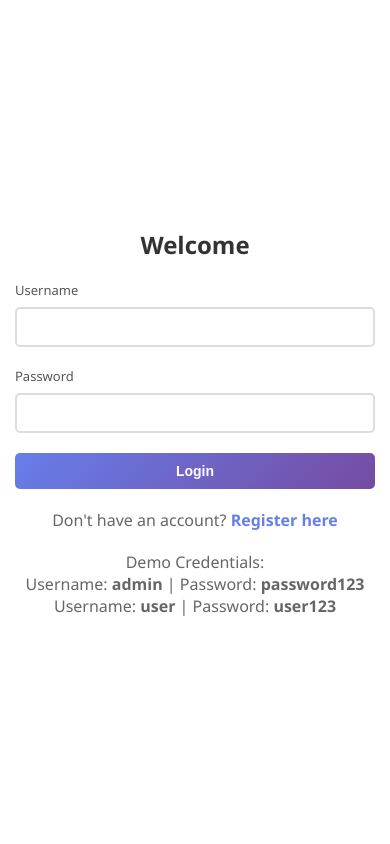
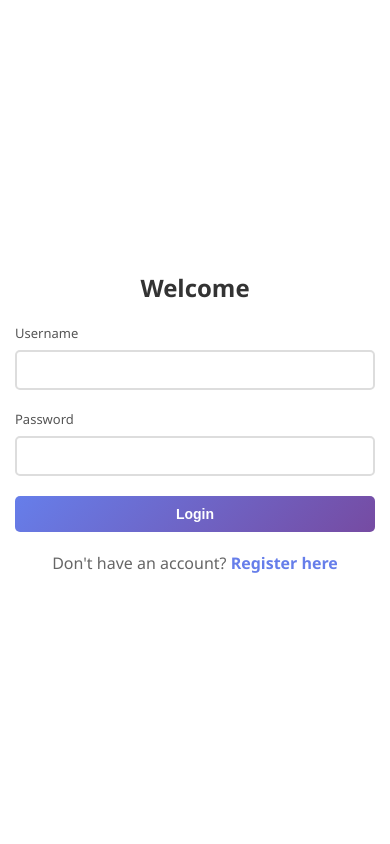
Before and after one commit to kirannxt/Ai-job-dectection-, a Flask app: page /login in a window 390 px wide. Run offline with Flask 3, Linux system fonts and the light colour scheme.

Commit message:
user id issue fixed

```diff
--- a/static/css/style.css
+++ b/static/css/style.css
@@ -7,10 +7,13 @@
 body {
     font-family: 'Segoe UI', Tahoma, Geneva, Verdana, sans-serif;
     min-height: 100vh;
+}
+
+body.auth-page {
     display: flex;
 }
 
-body::before {
+body.auth-page::before {
     content: '';
     position: fixed;
     left: 0;
@@ -25,7 +28,7 @@ body::before {
     justify-content: center;
 }
 
-body::after {
+body.auth-page::after {
     content: '';
     position: fixed;
     left: 10%;
@@ -38,12 +41,12 @@ body::after {
 }
 
 @media (max-width: 768px) {
-    body::before,
-    body::after {
+    body.auth-page::before,
+    body.auth-page::after {
         display: none;
     }
 
-    body {
+    body.auth-page {
         background: #f5f5f5;
     }
 }
--- a/templates/login.html
+++ b/templates/login.html
@@ -6,7 +6,7 @@
     <title>Flask App - Login</title>
     <link rel="stylesheet" href="{{ url_for('static', filename='css/style.css') }}">
 </head>
-<body>
+<body class="auth-page">
     <div class="login-container">
         <h1>Welcome</h1>
 
@@ -31,12 +31,6 @@
         <p style="text-align: center; margin-top: 20px; color: #666;">
             Don't have an account? <a href="{{ url_for('register') }}" style="color: #667eea; text-decoration: none; font-weight: 600;">Register here</a>
         </p>
-
-        <p style="text-align: center; margin-top: 20px; color: #666;">
-            Demo Credentials:<br>
-            Username: <strong>admin</strong> | Password: <strong>password123</strong><br>
-            Username: <strong>user</strong> | Password: <strong>user123</strong>
-        </p>
     </div>
 </body>
 </html>
--- a/templates/register.html
+++ b/templates/register.html
@@ -6,7 +6,7 @@
     <title>Flask App - Register</title>
     <link rel="stylesheet" href="{{ url_for('static', filename='css/style.css') }}">
 </head>
-<body>
+<body class="auth-page">
     <div class="login-container">
         <h1>Create Account</h1>
 
@@ -31,8 +31,8 @@
             </div>
 
             <div class="form-group">
-                <label for="user_name">User name</label>
-                <input type="text" name="user_name" name="user_name" required>
+                <label for="username">User name</label>
+                <input type="text" id="username" name="username" required>
             </div>
 
             <div class="form-group">
```
